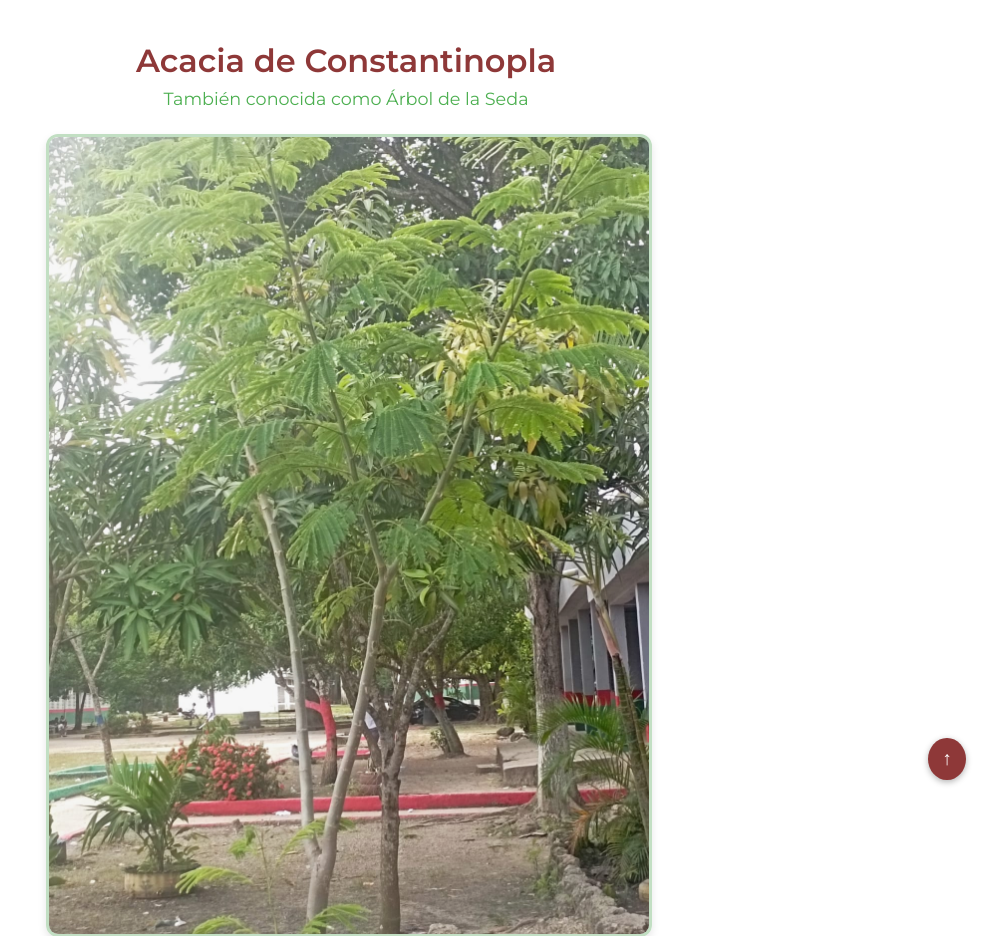
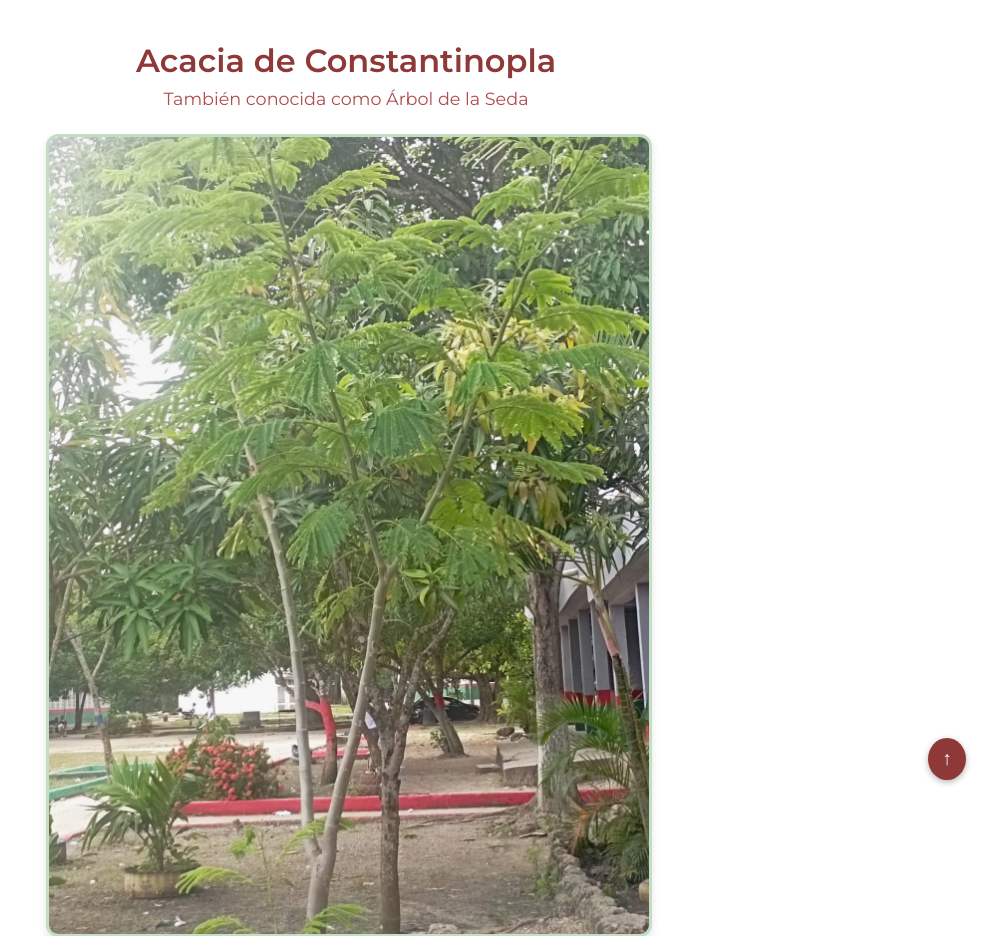
Before and after one commit to BoxMg/acacia, a plain HTML site: page index.html in a window 1280 px wide. Shown: the top 936 px of the page, without its empty margins (294-1280 px from the left). Drawn offline with Linux system fonts and the light colour scheme.

Commit message:
Update index.html

```diff
--- a/index.html
+++ b/index.html
@@ -35,7 +35,7 @@
 
     .subtitulo {
       text-align: center;
-      color: #4caf50;
+      color: #af4c4c;
       margin-bottom: 20px;
       font-size: 1.1em;
     }
```
